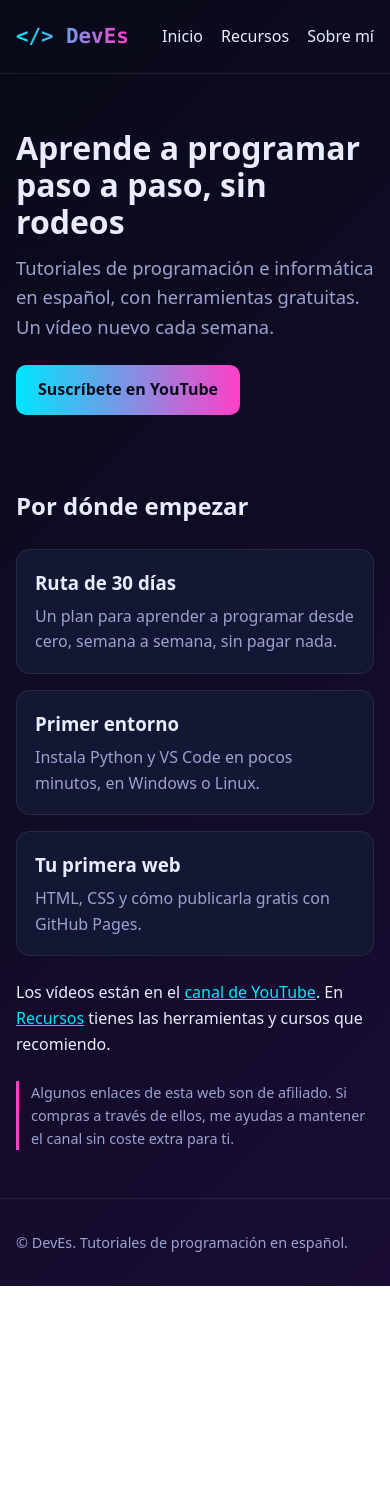
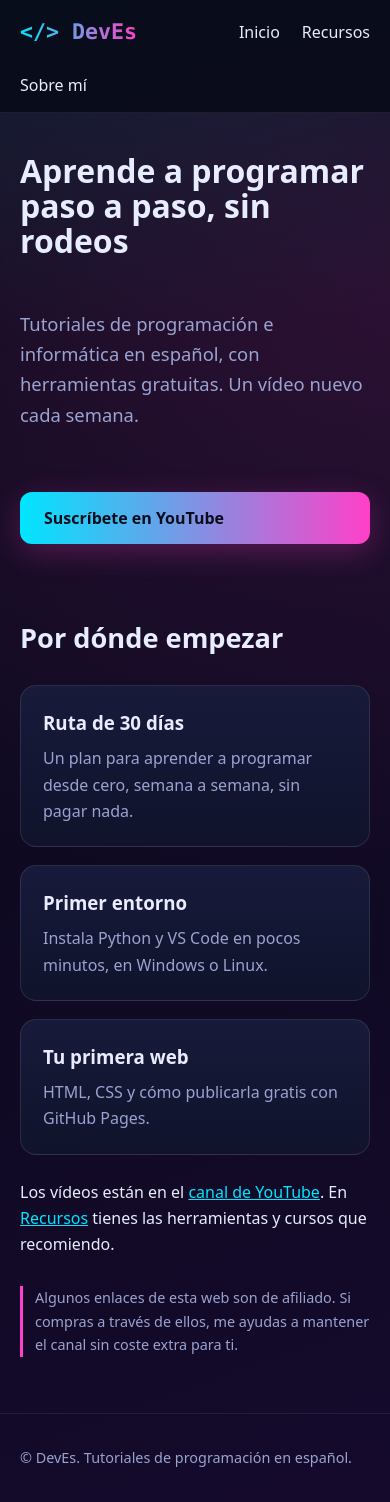
Before and after one commit to devez-es/devez-es.github.io, a plain HTML site: page index.html in a window 390 px wide. Before the commit the page ends 1286 px from the top, so only its background shows below. Drawn offline with Linux system fonts and the light colour scheme.

Commit message:
Update style.css

```diff
--- a/style.css
+++ b/style.css
@@ -1,21 +1,40 @@
-:root{--bg:#0b0d1c;--card:#141733;--text:#e8ecff;--muted:#9aa3d0;--cyan:#00e5ff;--magenta:#ff40c8}
+:root{--card:#141733;--text:#e8ecff;--muted:#9aa3d0;--cyan:#00e5ff;--magenta:#ff40c8}
 *{box-sizing:border-box}
-body{margin:0;font-family:system-ui,-apple-system,"Segoe UI",Roboto,sans-serif;background:linear-gradient(135deg,#080a18,#1a0c34);color:var(--text);line-height:1.6;min-height:100vh}
+html{scroll-behavior:smooth}
+body{margin:0;font-family:system-ui,-apple-system,"Segoe UI",Roboto,sans-serif;color:var(--text);line-height:1.65;min-height:100vh;background:radial-gradient(900px 500px at 10% -10%,#00e5ff22,transparent),radial-gradient(900px 600px at 100% 20%,#ff40c822,transparent),linear-gradient(160deg,#070916,#150a2c)}
 a{color:var(--cyan)}
-.wrap{max-width:820px;margin:0 auto;padding:0 16px}
-header{padding:20px 0;border-bottom:1px solid #ffffff14}
-nav{display:flex;gap:18px;flex-wrap:wrap;align-items:center}
-nav .brand{font-family:Consolas,monospace;font-weight:700;font-size:1.3rem;background:linear-gradient(90deg,var(--cyan),var(--magenta));-webkit-background-clip:text;background-clip:text;color:transparent;text-decoration:none;margin-right:auto}
+.wrap{max-width:1000px;margin:0 auto;padding:0 20px}
+header{position:sticky;top:0;z-index:5;backdrop-filter:blur(10px);background:#070916cc;border-bottom:1px solid #ffffff14}
+nav{display:flex;gap:22px;flex-wrap:wrap;align-items:center;padding:14px 0}
+nav .brand{font-family:Consolas,monospace;font-weight:700;font-size:1.35rem;background:linear-gradient(90deg,var(--cyan),var(--magenta));-webkit-background-clip:text;background-clip:text;color:transparent;text-decoration:none;margin-right:auto}
 nav a{text-decoration:none;color:var(--text)}
 nav a:hover{color:var(--cyan)}
-.hero{padding:56px 0 32px}
-.hero h1{font-size:clamp(2rem,6vw,3rem);margin:0 0 12px;line-height:1.15}
-.hero p{color:var(--muted);font-size:1.15rem;margin:0 0 24px}
-.btn{display:inline-block;padding:12px 22px;border-radius:10px;background:linear-gradient(90deg,var(--cyan),var(--magenta));color:#0b0d1c;font-weight:700;text-decoration:none}
-.grid{display:grid;gap:16px;grid-template-columns:repeat(auto-fit,minmax(240px,1fr));margin:24px 0}
-.card{background:var(--card);border:1px solid #ffffff14;border-radius:14px;padding:18px}
+.hero{padding:64px 0 24px;display:grid;gap:36px;grid-template-columns:1.1fr .9fr;align-items:center}
+.hero h1{font-size:clamp(2rem,5vw,3.2rem);margin:0 0 14px;line-height:1.1}
+.hero h1 span{background:linear-gradient(90deg,var(--cyan),var(--magenta));-webkit-background-clip:text;background-clip:text;color:transparent}
+.hero p{color:var(--muted);font-size:1.15rem;margin:0 0 26px}
+.btn{display:inline-block;padding:13px 24px;border-radius:12px;background:linear-gradient(90deg,var(--cyan),var(--magenta));color:#0b0d1c;font-weight:700;text-decoration:none;box-shadow:0 8px 30px #ff40c840;transition:transform .15s}
+.btn:hover{transform:translateY(-2px)}
+.btn.sec{background:transparent;color:var(--text);border:1px solid #ffffff33;box-shadow:none;margin-left:10px}
+.code{background:#0c0f24;border:1px solid #ffffff1f;border-radius:14px;box-shadow:0 20px 60px #00000080,0 0 40px #00e5ff22;overflow:hidden;font-family:Consolas,monospace;font-size:.92rem}
+.code .bar{display:flex;gap:7px;padding:10px 14px;background:#141733}
+.code .bar i{width:11px;height:11px;border-radius:50%;background:#ff5f57}
+.code .bar i:nth-child(2){background:#febc2e}
+.code .bar i:nth-child(3){background:#28c840}
+.code pre{margin:0;padding:18px;color:#cdd6ff;overflow-x:auto}
+.k{color:#ff79c6}.s{color:#7CFFB2}.f{color:#00e5ff}.c{color:#6b74a8}
+.grid{display:grid;gap:18px;grid-template-columns:repeat(auto-fit,minmax(260px,1fr));margin:24px 0}
+.card{background:linear-gradient(180deg,#171a3a,#10132b);border:1px solid #ffffff1a;border-radius:16px;padding:22px;text-decoration:none;color:var(--text);display:block;transition:transform .15s,border-color .15s}
+a.card:hover{transform:translateY(-4px);border-color:var(--cyan)}
+.card .ico{font-size:1.8rem;display:block;margin-bottom:8px}
 .card h3{margin:0 0 6px}
 .card p{margin:0;color:var(--muted)}
-h2{margin-top:40px}
-.aviso{font-size:.9rem;color:var(--muted);border-left:3px solid var(--magenta);padding-left:12px;margin:24px 0}
-footer{padding:32px 0;color:var(--muted);font-size:.9rem;border-top:1px solid #ffffff14;margin-top:48px}
+h2{margin:48px 0 8px;font-size:1.7rem}
+.aviso{font-size:.9rem;color:var(--muted);border-left:3px solid var(--magenta);padding-left:12px;margin:28px 0}
+.page{max-width:760px}
+.page h1{font-size:2.2rem;line-height:1.15}
+.page li{margin:6px 0}
+.step{background:#141733;border:1px solid #ffffff1a;border-radius:14px;padding:16px 20px;margin:14px 0}
+.step b{color:var(--cyan)}
+footer{padding:32px 0;color:var(--muted);font-size:.9rem;border-top:1px solid #ffffff14;margin-top:56px}
+@media(max-width:760px){.hero{grid-template-columns:1fr;padding-top:40px}.btn.sec{margin:10px 0 0}}
```
